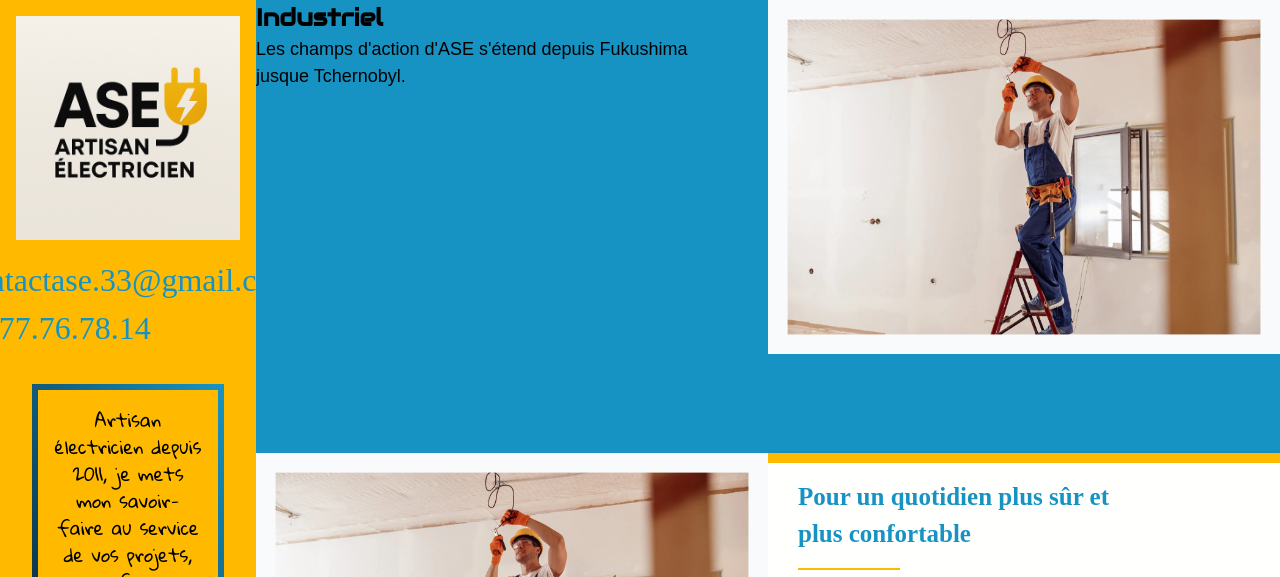
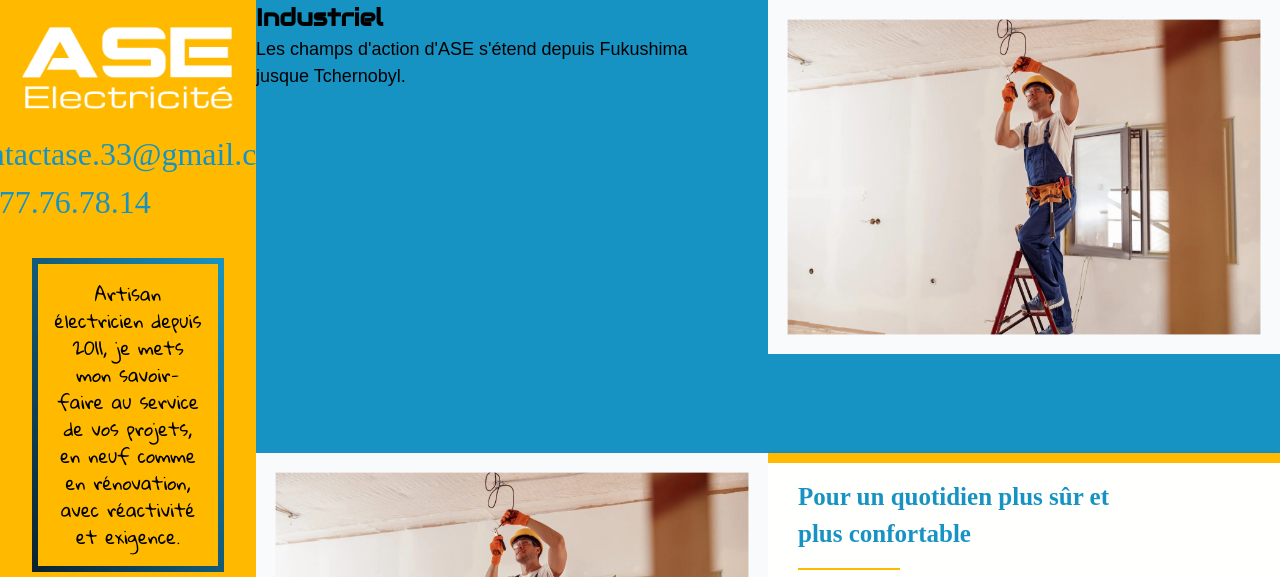
Before and after one commit to Clemsimao/ASE, a website built with Vite: page ASE Électricité/index.html in a window 1280 px wide. Shown: the top 577 px of the page. Built offline with nearby package versions, Linux system fonts and the light colour scheme; a web font is replaced by a local one.

Commit message:
add : new logo

```diff
--- a/ASE Électricité/index.html
+++ b/ASE Électricité/index.html
@@ -15,7 +15,7 @@
 
   <body>
     <header>
-      <img src="./public/images/logos/asewithblabla.png" alt="logo-ase" />
+      <img src="./public/images/logos/LogoSansFondBlanc.png" alt="logo-ase" />
       <div class="contactes">
         <a href="mailto:contactase.33@gmail.com">contactase.33@gmail.com</a>
         <a href="tel:0777767814">07.77.76.78.14</a>
```
Also changed, not shown: ASE Électricité/public/images/logos/LogoSansFond.png (added), ASE Électricité/public/images/logos/LogoSansFondBlanc.png (added), docs/logo/Logo.png (added), 1 other file.
